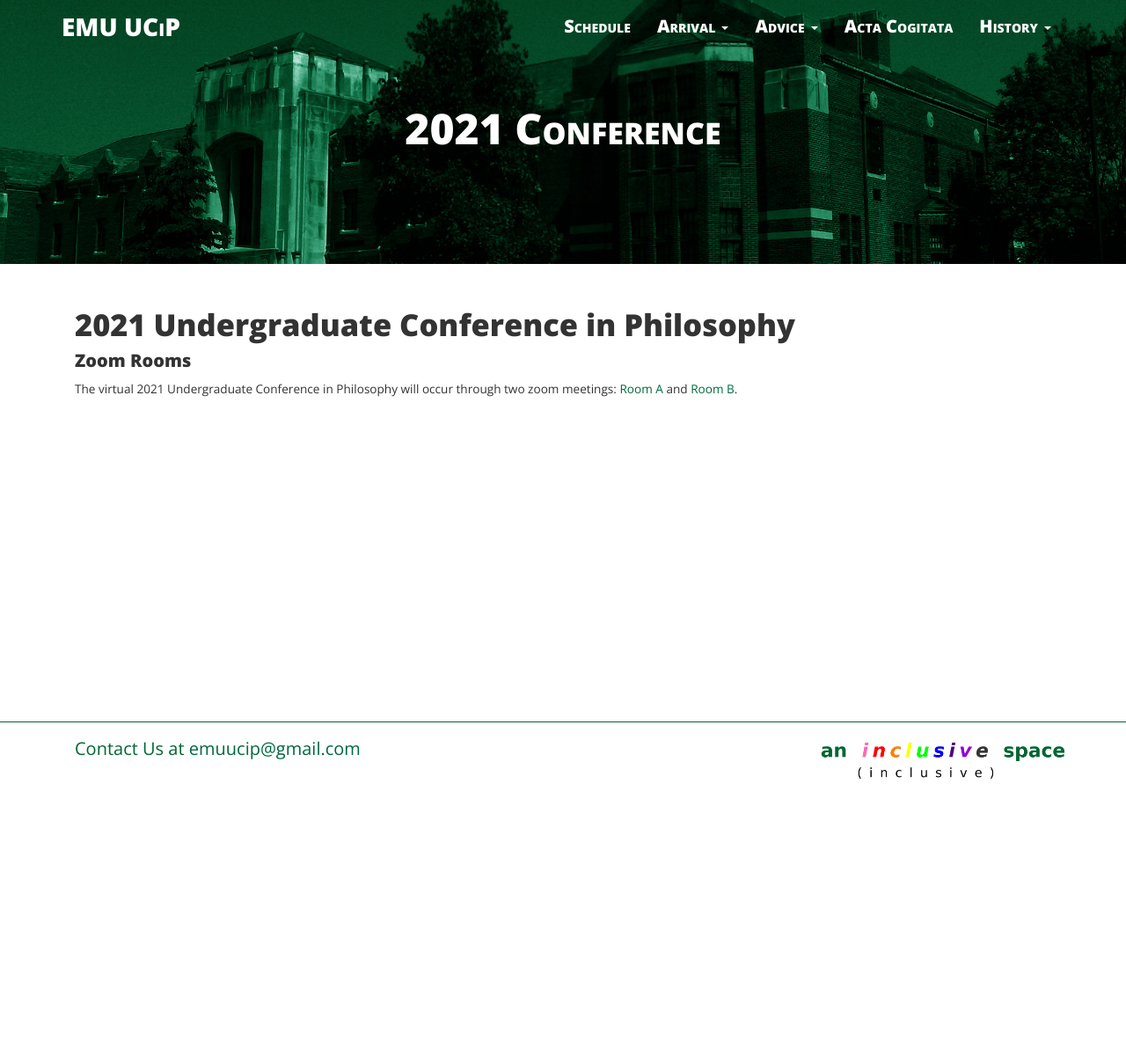
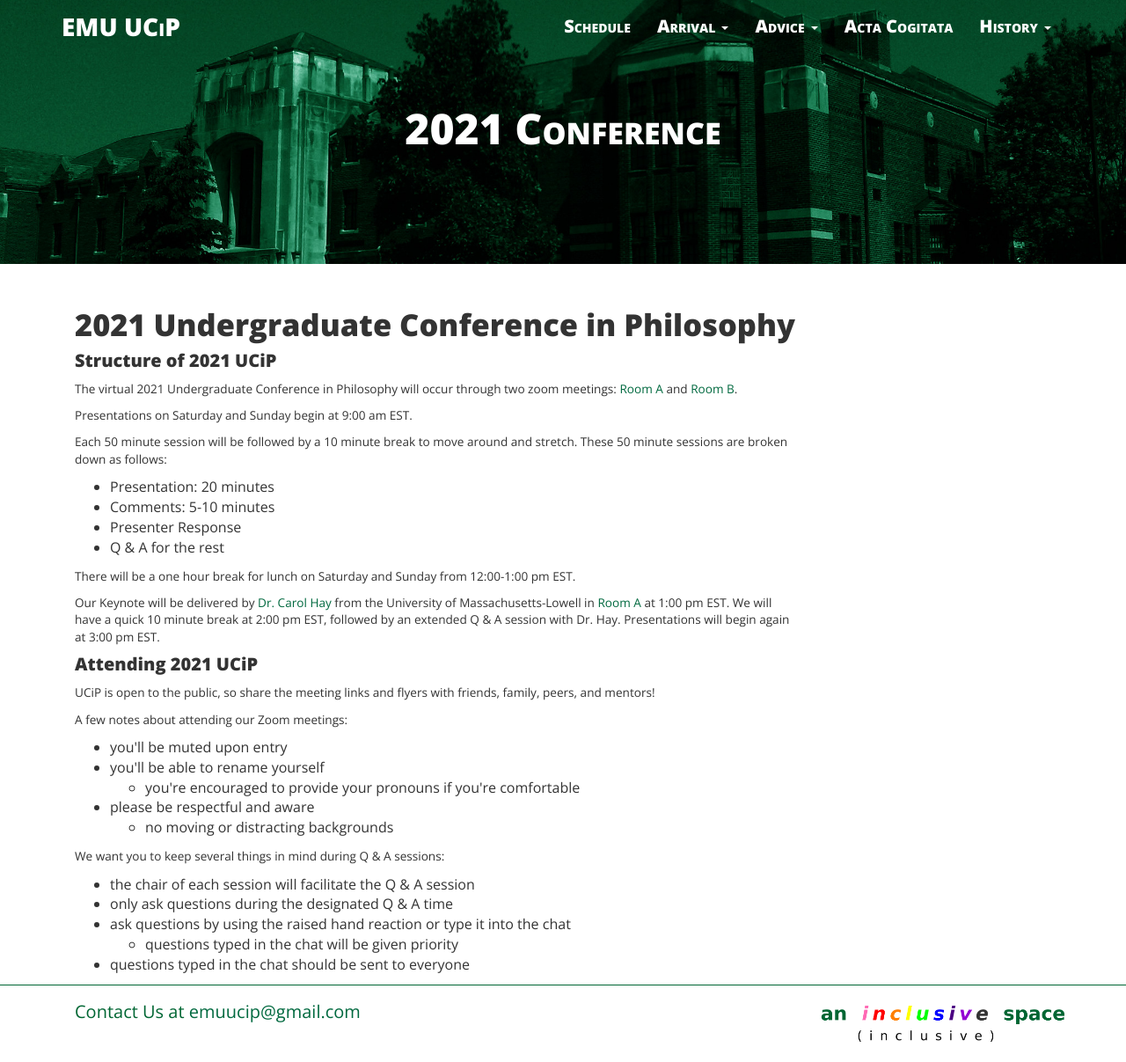
Before and after one commit to ucip/ucip.github.io, a Jekyll site: the page built from 2021.md, in a window 1280 px wide. Shown: the whole page at 88% size. Built offline with Jekyll 4.4.1, drawn with Linux system fonts in a browser that asks for light colours; nearby versions of some CDN libraries; before the commit the page ends 908 px from its top, so only the background shows below that.

Commit message:
adding info content

```diff
--- a/2021.md
+++ b/2021.md
@@ -11,11 +11,53 @@ permalink: /2021/
       <h3 class="home-h3">2021 Undergraduate Conference in Philosophy</h3>
     </div>
     <div>
-      <h4 class="zoom room">Zoom Rooms</h4>
+      <h4 class="structure info">Structure of 2021 UCiP</h4>
       <p class="text-small">The virtual 2021 Undergraduate Conference in Philosophy will occur through two zoom meetings:
         <a href="https://emich.zoom.us/j/87084883340" target="_blank">Room A</a> and
-        <a href="https://emich.zoom.us/j/89305848150">Room B</a>.
+        <a href="https://emich.zoom.us/j/89305848150" target="_blank">Room B</a>.
       </p>
+      <p class="text-small">Presentations on Saturday and Sunday begin at 9:00 am EST.</p>
+      <p class="text-small">Each 50 minute session will be followed by a 10 minute break to move around and stretch. These 50 minute sessions are broken down as follows:</p>
+      <ul>
+        <li>Presentation: 20 minutes</li>
+        <li>Comments: 5-10 minutes</li>
+        <li>Presenter Response</li>
+        <li>Q & A for the rest</li>
+      </ul>
+      <p class="text-small">There will be a one hour break for lunch on Saturday and Sunday from 12:00-1:00 pm EST.</p>
+      <p class="text-small">Our Keynote will be delivered by
+        <a href="https://www.carolhay.org" target="_blank">Dr. Carol Hay</a> from the University of Massachusetts-Lowell in
+        <a href="https://emich.zoom.us/j/87084883340" target="_blank">Room A</a> at 1:00 pm EST. We will have a quick 10 minute break at 2:00 pm EST, followed by an extended Q & A session with Dr. Hay. Presentations will begin again at 3:00 pm EST.
+      </p>
+    </div>
+    <div>
+      <h4 class="attending info">Attending 2021 UCiP</h4>
+      <p class="text-small">UCiP is open to the public, so share the meeting links and flyers with friends, family, peers, and mentors!</p>
+      <p class="text-small">A few notes about attending our Zoom meetings:</p>
+      <ul>
+        <li>you'll be muted upon entry</li>
+        <li>you'll be able to rename yourself
+          <ul>
+            <li>you're encouraged to provide your pronouns if you're comfortable</li>
+          </ul>
+        </li>
+        <li>please be respectful and aware
+          <ul>
+            <li>no moving or distracting backgrounds</li>
+          </ul>
+        </li>
+      </ul>
+      <p class="text-small">We want you to keep several things in mind during Q & A sessions:</p>
+      <ul>
+        <li>the chair of each session will facilitate the Q & A session</li>
+        <li>only ask questions during the designated Q & A time</li>
+        <li>ask questions by using the raised hand reaction or type it into the chat
+          <ul>
+            <li>questions typed in the chat will be given priority</li>
+          </ul>
+        </li>
+        <li>questions typed in the chat should be sent to everyone</li>
+      </ul>
     </div>
   </div>
 </div>
```
